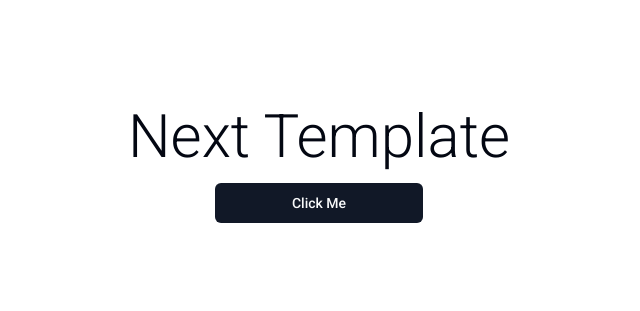
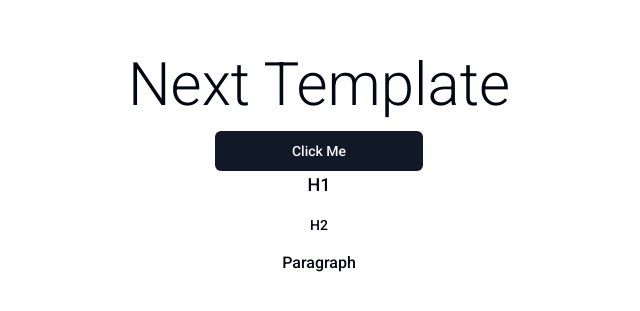
Before and after one commit to ricardoaruiz/next-template, a Next.js app: page / in a window 1280 px wide. Shown: the part 235-546 px from the top of the page, without its empty margins (321-961 px from the left). Built offline with nearby package versions, Linux system fonts and the light colour scheme.

Commit message:
feat: 🎸 create Text polimorphic component

```diff
--- a/src/app/page.tsx
+++ b/src/app/page.tsx
@@ -1,10 +1,18 @@
 import { Button } from '@/components/ui/button';
+import { Text } from '@/components/ui/text';
 
 export default function Home() {
   return (
     <main className="flex h-screen flex-col items-center justify-center">
       <h1 className="mb-4 text-6xl font-light">Next Template</h1>
       <Button className="min-w-52">Click Me</Button>
+      <Text as="h1" size="lg" className="mb-4">
+        H1
+      </Text>
+      <Text as="h2" size="sm" className="mb-4">
+        H2
+      </Text>
+      <Text>Paragraph</Text>
     </main>
   );
 }
--- /dev/null
+++ b/src/components/ui/text.tsx
@@ -0,0 +1,37 @@
+import { cn } from '@/lib/utils';
+import { cva, VariantProps } from 'class-variance-authority';
+import React from 'react';
+
+type TextProps<T extends React.ElementType> = {
+  as?: T;
+  children?: React.ReactNode;
+} & React.ComponentPropsWithoutRef<T> &
+  VariantProps<typeof textVariants>;
+
+const textVariants = cva('text-sm font-medium leading-6 text-foreground', {
+  variants: {
+    size: {
+      default: 'text-base',
+      sm: 'text-sm',
+      lg: 'text-lg'
+    }
+  },
+  defaultVariants: {
+    size: 'default'
+  }
+});
+
+export const Text = <T extends React.ElementType = 'p'>({
+  as,
+  children,
+  className,
+  size,
+  ...props
+}: TextProps<T>) => {
+  const Component = as || 'p';
+  return (
+    <Component className={cn(textVariants({ size, className }))} {...props}>
+      {children}
+    </Component>
+  );
+};
```
